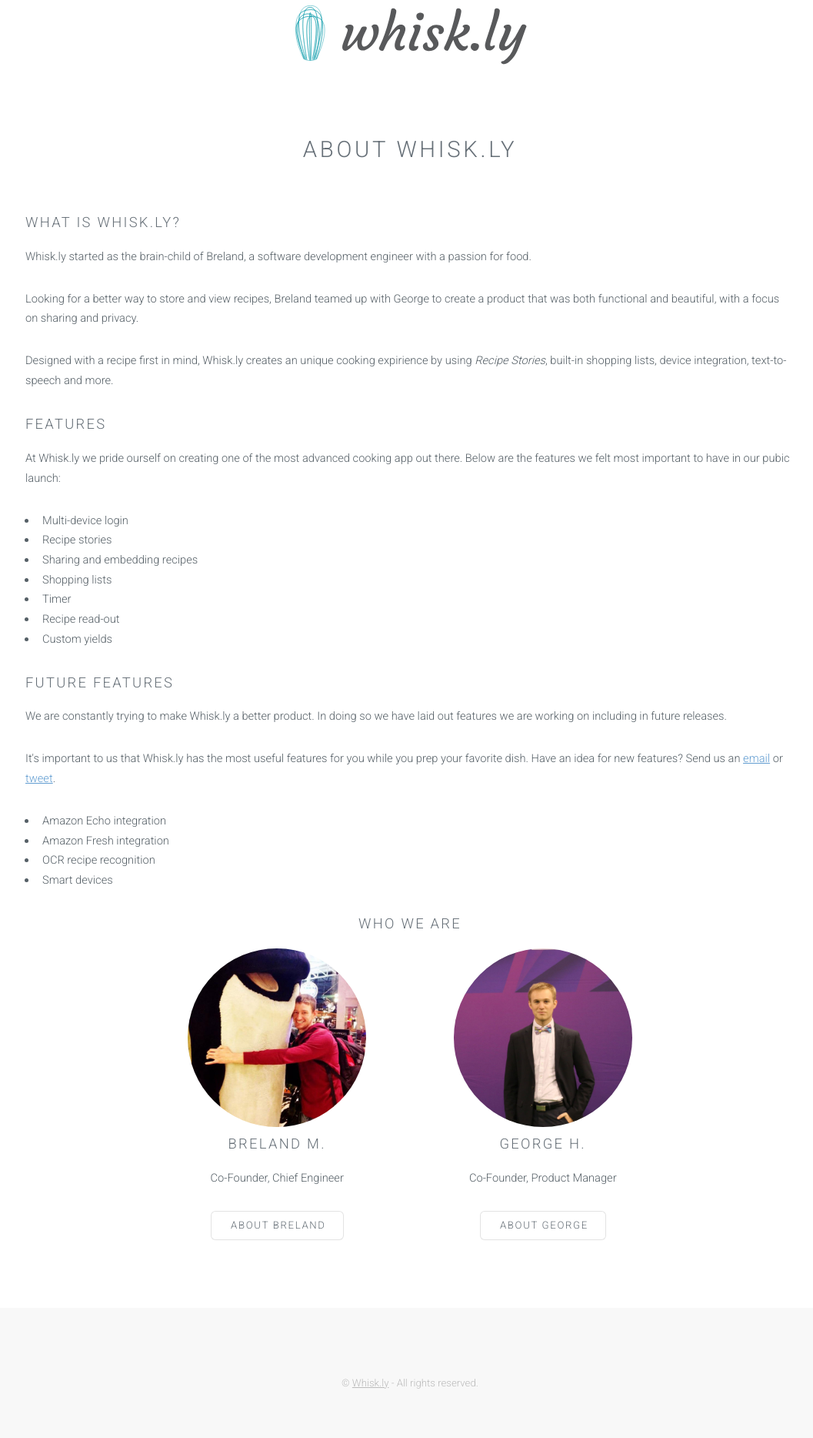
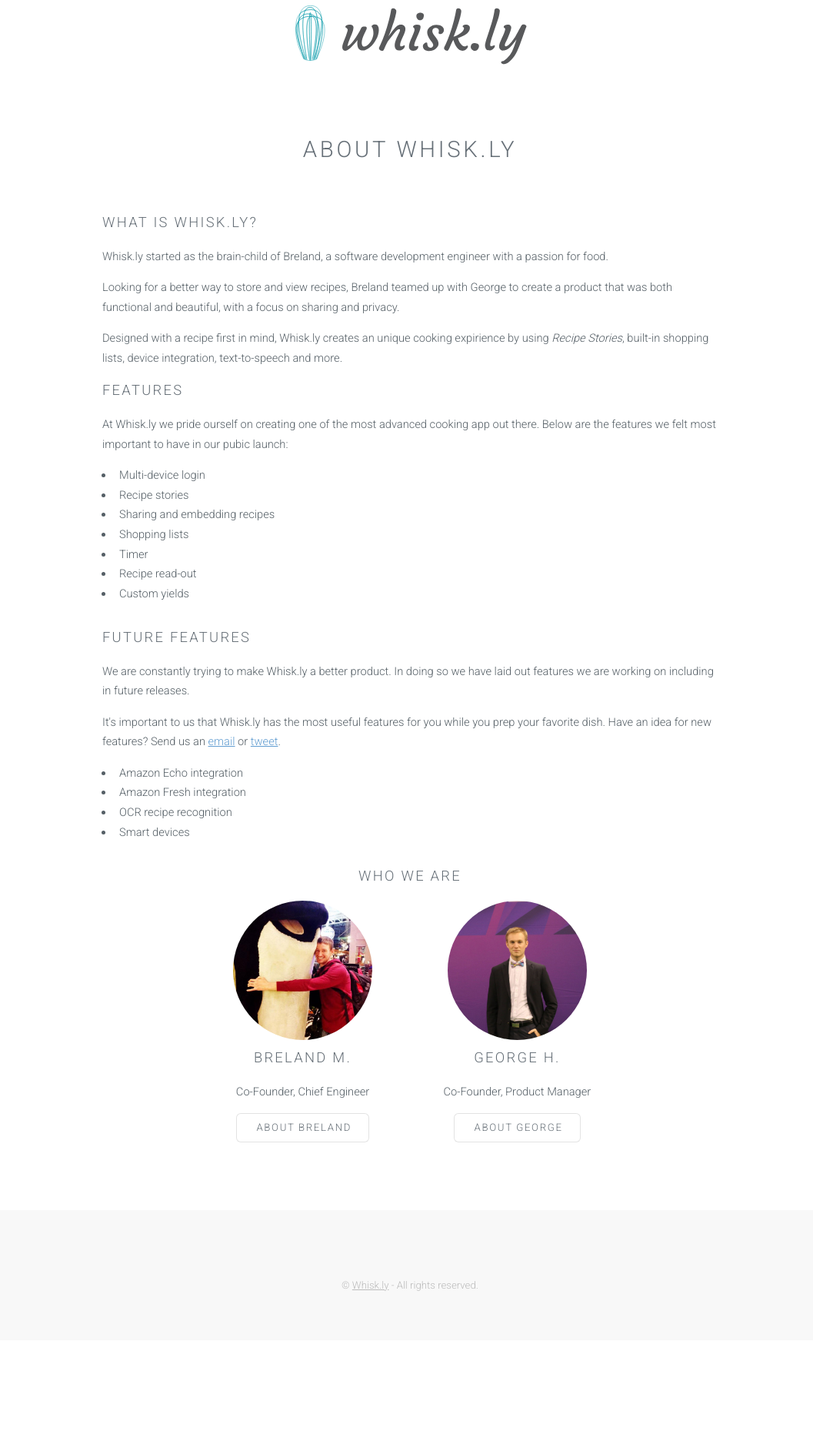
Before and after one commit to simple-recipe-manager/srm-web-fe, a PHP site: page /about/about.html in a window 1280 px wide. Shown: the part 133-2001 px from the top of the page at 77% size, without its empty margins (107-1164 px from the left). After the commit the page ends 1810 px from the top, so only its background shows below. Run offline with PHP 8.4, Linux system fonts and the light colour scheme.

Commit message:
Fixed <p> spacing

```diff
--- a/src/about/about.html
+++ b/src/about/about.html
@@ -1,9 +1,4 @@
 <!DOCTYPE HTML>
-<!--
-	Ion by TEMPLATED
-	templated.co @templatedco
-	Released for free under the Creative Commons Attribution 3.0 license (templated.co/license)
--->
 <html>
 	<head>
 		<title>Whisk.ly - About</title>
--- a/src/about/ajax/breland.html
+++ b/src/about/ajax/breland.html
@@ -8,7 +8,7 @@
 
   <div class="prof-content">
     <p>Breland, a software development engineer in his off-time from Whisk.ly, lives in Seattle.</p>
-    <p>After graduating from the University of South Carolina, he has worked on multiple projects and played around with embedded devices. He </p>
+    <p>After graduating from the University of South Carolina, he has worked on multiple projects and played around with embedded devices.</p>
 
     <hr class="prof-divide">
 
--- a/src/about/css/style-large.css
+++ b/src/about/css/style-large.css
@@ -11,7 +11,7 @@
 	}
 
 	.container {
-		width: 1000px;
+		width: 800px;
 	}
 
 /* Banner */
--- a/src/about/css/style-xlarge.css
+++ b/src/about/css/style-xlarge.css
@@ -11,7 +11,7 @@
 	}
 
 	.container {
-		width: 1000px;
+		width: 800px;
 	}
 
 /* Banner */
--- a/src/about/css/style.css
+++ b/src/about/css/style.css
@@ -41,7 +41,7 @@
 	}
 
 	p {
-		margin: 0 0 2em 0;
+		margin: 0 0 1em 0;
 	}
 
 	h1, h2, h3, h4, h5, h6 {
--- a/src/about/press.html
+++ b/src/about/press.html
@@ -1,9 +1,4 @@
 <!DOCTYPE HTML>
-<!--
-	Ion by TEMPLATED
-	templated.co @templatedco
-	Released for free under the Creative Commons Attribution 3.0 license (templated.co/license)
--->
 <html>
 	<head>
 		<title>Whisk.ly - Press</title>
```
